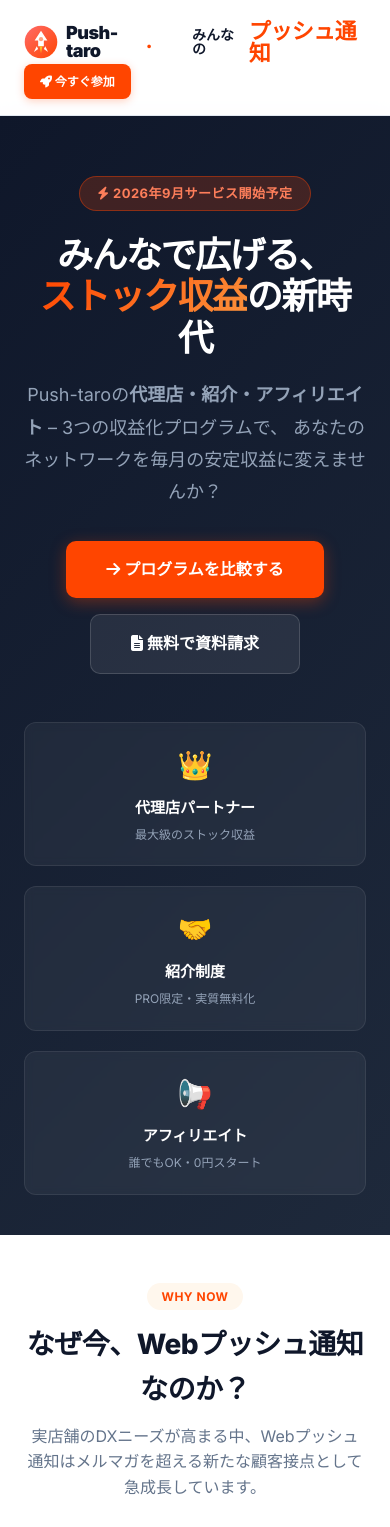
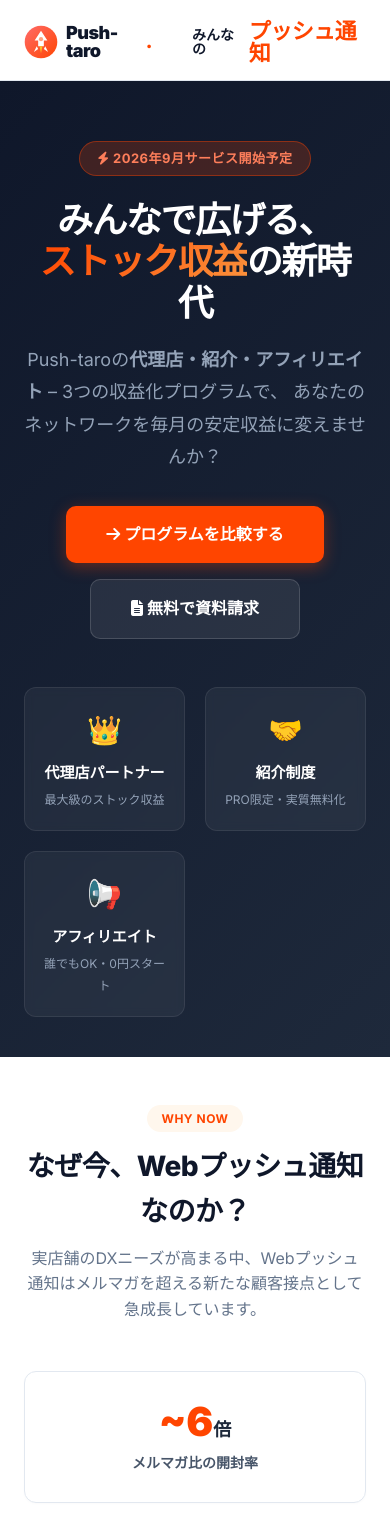
Before and after one commit to thellcishii-lang/push-taro, a Next.js app: page /partners in a window 390 px wide. Shown: the top 1527 px of the page. Built offline with nearby package versions, Linux system fonts and the light colour scheme.

Commit message:
Update programs.css

```diff
--- a/app/partners/programs.css
+++ b/app/partners/programs.css
@@ -795,6 +795,8 @@
   .programs-page .logo { font-size: 18px; }
 }
 
-@media (max-width: 480px) {
-  .programs-page .pillars { grid-template-columns: 1fr; }
+@media (max-width: 768px) {
+  .programs-page .nav-cta {
+    display: none;
+  }
 }
```
